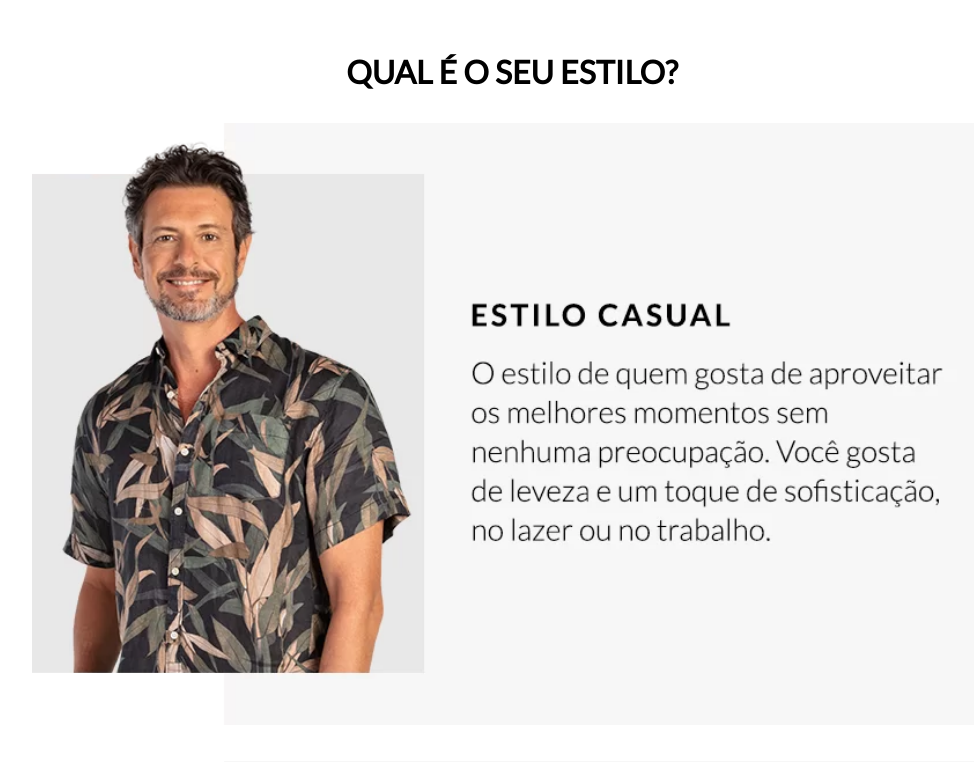
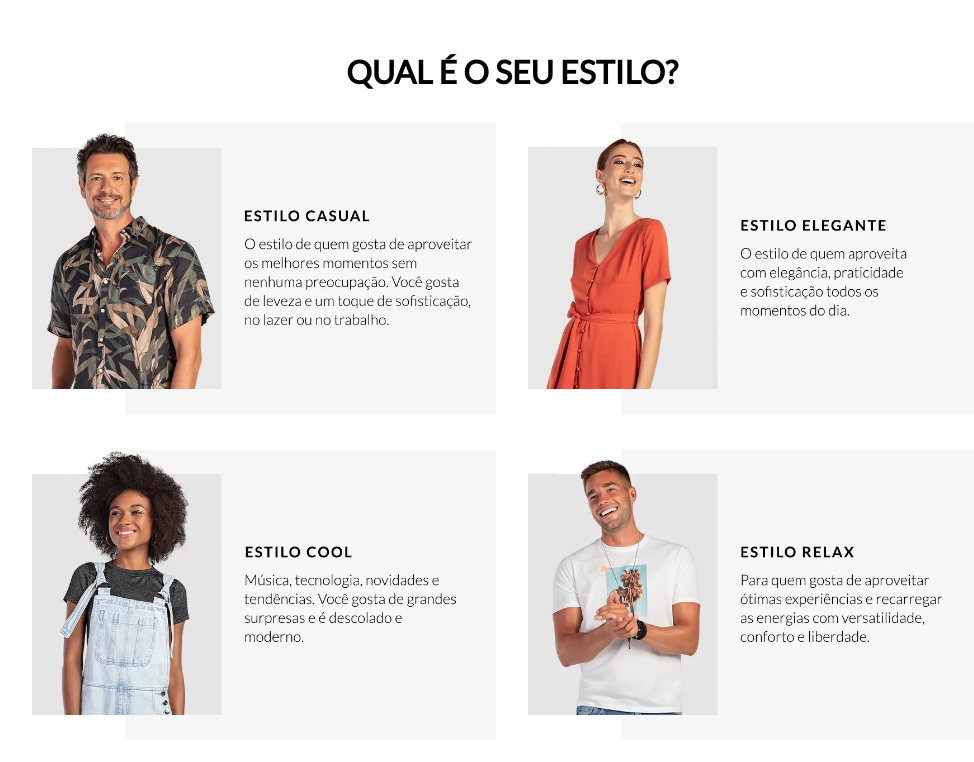
Before and after one commit to Alcsaw/MegaHack5-web, a React (Create React App) app: page / in a window 1280 px wide. Shown: the part 578-1340 px from the top of the page, without its empty margins (128-1102 px from the left). Built offline with nearby package versions, Linux system fonts and the light colour scheme.

Commit message:
Adjust style card size

```diff
--- a/src/pages/Onboarding/styles.ts
+++ b/src/pages/Onboarding/styles.ts
@@ -25,7 +25,7 @@ export const Header = styled.p`
 export const StylesGrid = styled.ul`
   display: grid;
   align-items: center;
-  grid-template-columns: repeat(auto-fit, minmax(600px, 1fr));
+  grid-template-columns: repeat(auto-fit, minmax(400px, 1fr));
   grid-gap: 2rem;
   width: 100%;
   padding: 2rem;
@@ -53,4 +53,5 @@ export const StyleItem = styled.li<LiProps>`
 
 export const StyleCard = styled.img`
   width: 100%;
+  max-width: 600px;
 `;
--- a/src/pages/Repository/index.tsx
+++ /dev/null
@@ -1,5 +0,0 @@
-import React from 'react';
-
-const repository: React.FC = () => <h1>Repository</h1>;
-
-export default repository;
```
